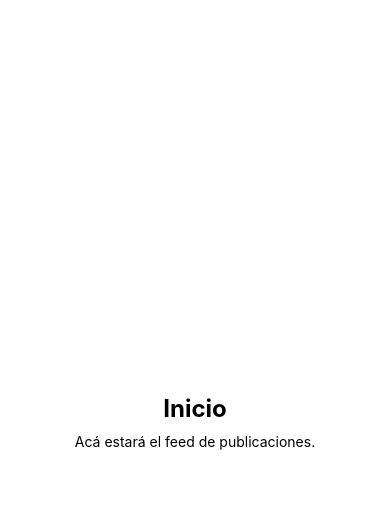
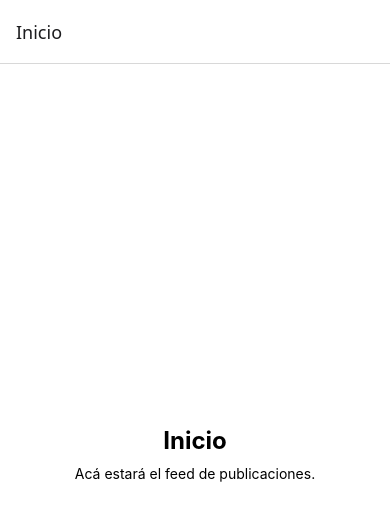
Before and after one commit to CanelaLedezma/Clon-m-vil-de-Instagram, a React Native app: screen / in a window 390 px wide. Shown: the top 518 px of the page. Built offline with nearby package versions, Linux system fonts and the light colour scheme.

Commit message:
Configuro navegacion principal

```diff
--- a/App.js
+++ b/App.js
@@ -1,10 +1,10 @@
 import { StatusBar } from 'expo-status-bar';
-import Inicio from './app/pantallas/Inicio';
+import NavegacionPrincipal from './app/NavegacionPrincipal';
 
 export default function App() {
   return (
     <>
-      <Inicio />
+      <NavegacionPrincipal />
       <StatusBar style="dark" />
     </>
   );
--- /dev/null
+++ b/app/NavegacionPrincipal.js
@@ -0,0 +1,44 @@
+
+import { NavigationContainer } from '@react-navigation/native';
+import { createStackNavigator } from '@react-navigation/stack';
+
+import Inicio from './pantallas/Inicio';
+import DetallePublicacion from './pantallas/DetallePublicacion';
+import Perfil from './pantallas/Perfil';
+
+// Crea el Stack que va a contener las distintas pantallas
+const Stack = createStackNavigator();
+
+function NavegacionPrincipal() {
+  return (
+    // Envuelve toda la navegación de la aplicación
+    <NavigationContainer>
+
+      {/* Contiene las pantallas registradas dentro del Stack */}
+      <Stack.Navigator>
+
+        {/* Registra la pantalla de Inicio */}
+        <Stack.Screen
+          name="Inicio"
+          component={Inicio}
+        />
+
+        {/* Registra la pantalla de detalle de una publicación */}
+        <Stack.Screen
+          name="DetallePublicacion"
+          component={DetallePublicacion}
+        />
+
+        {/* Registra la pantalla de Perfil */}
+        <Stack.Screen
+          name="Perfil"
+          component={Perfil}
+        />
+
+      </Stack.Navigator>
+    </NavigationContainer>
+  );
+}
+
+// Permite importar este componente desde App.js
+export default NavegacionPrincipal;
--- a/package.json
+++ b/package.json
@@ -9,11 +9,17 @@
     "web": "expo start --web"
   },
   "dependencies": {
+    "@expo/metro-runtime": "~6.1.2",
+    "@react-navigation/native": "^7.3.16",
+    "@react-navigation/stack": "^7.10.22",
     "expo": "~54.0.35",
     "expo-status-bar": "~3.0.9",
     "react": "19.1.0",
     "react-dom": "19.1.0",
     "react-native": "0.81.5",
+    "react-native-gesture-handler": "~2.28.0",
+    "react-native-safe-area-context": "~5.6.0",
+    "react-native-screens": "~4.16.0",
     "react-native-web": "^0.21.0"
   },
   "private": true
```
Also changed, not shown: 1 other file (tests, documents, lock files or other folders).
